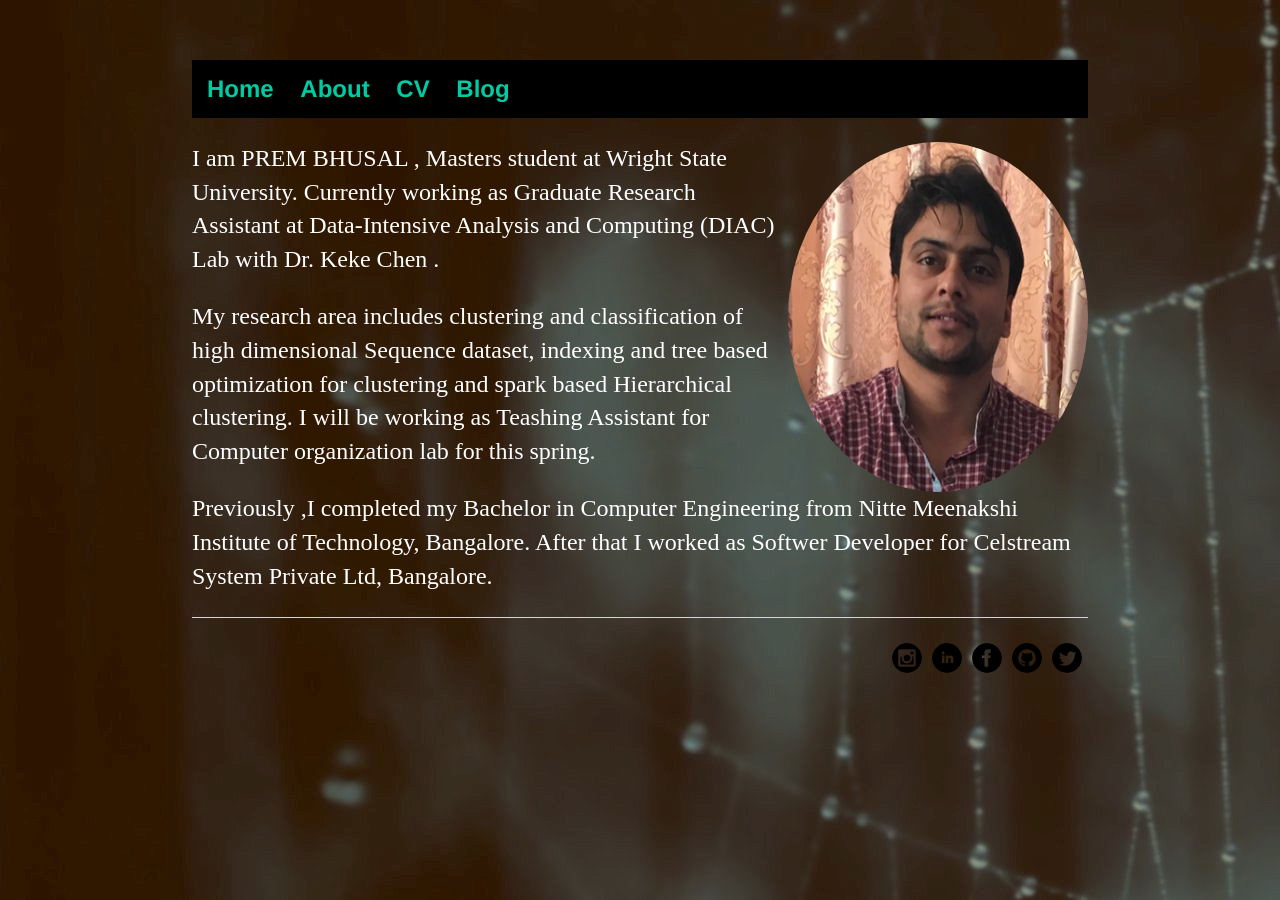
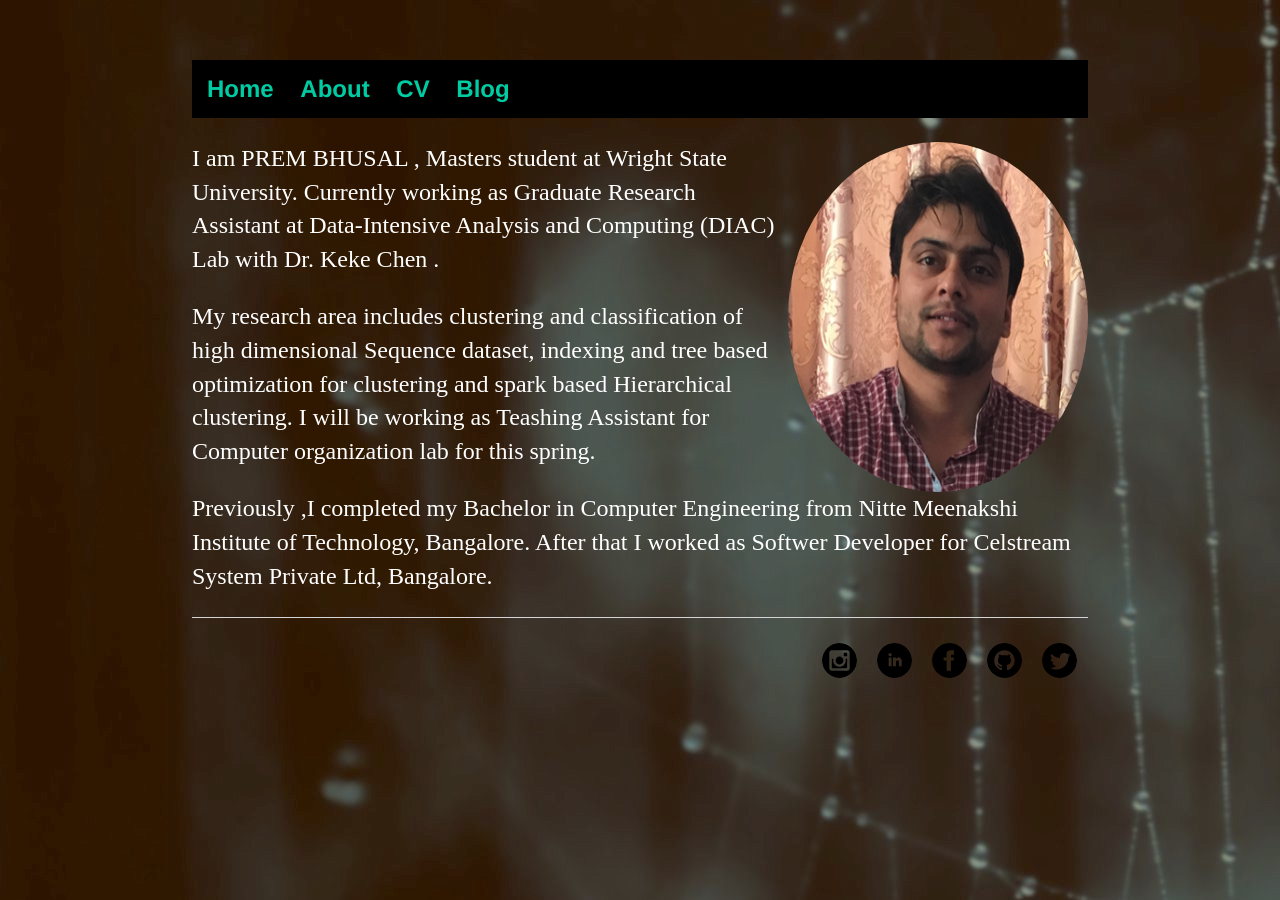
Before and after one commit to prembhusal/prembhusalWebsite, a Jekyll site: the page built from index.html, in a window 1280 px wide. Built offline with Jekyll 4.4.1, drawn with Linux system fonts in a browser that asks for light colours.

Commit message:
Update main.css

```diff
--- a/css/main.css
+++ b/css/main.css
@@ -70,9 +70,9 @@ ul.posts li {
   width: 50%;
 }
 .social-icon {
- width: 30px;
- height: 30px;
- margin: 0 5px;
+ width: 35px;
+ height: 35px;
+ margin: 0 10px;
 }
 img {
   float: right;
```
